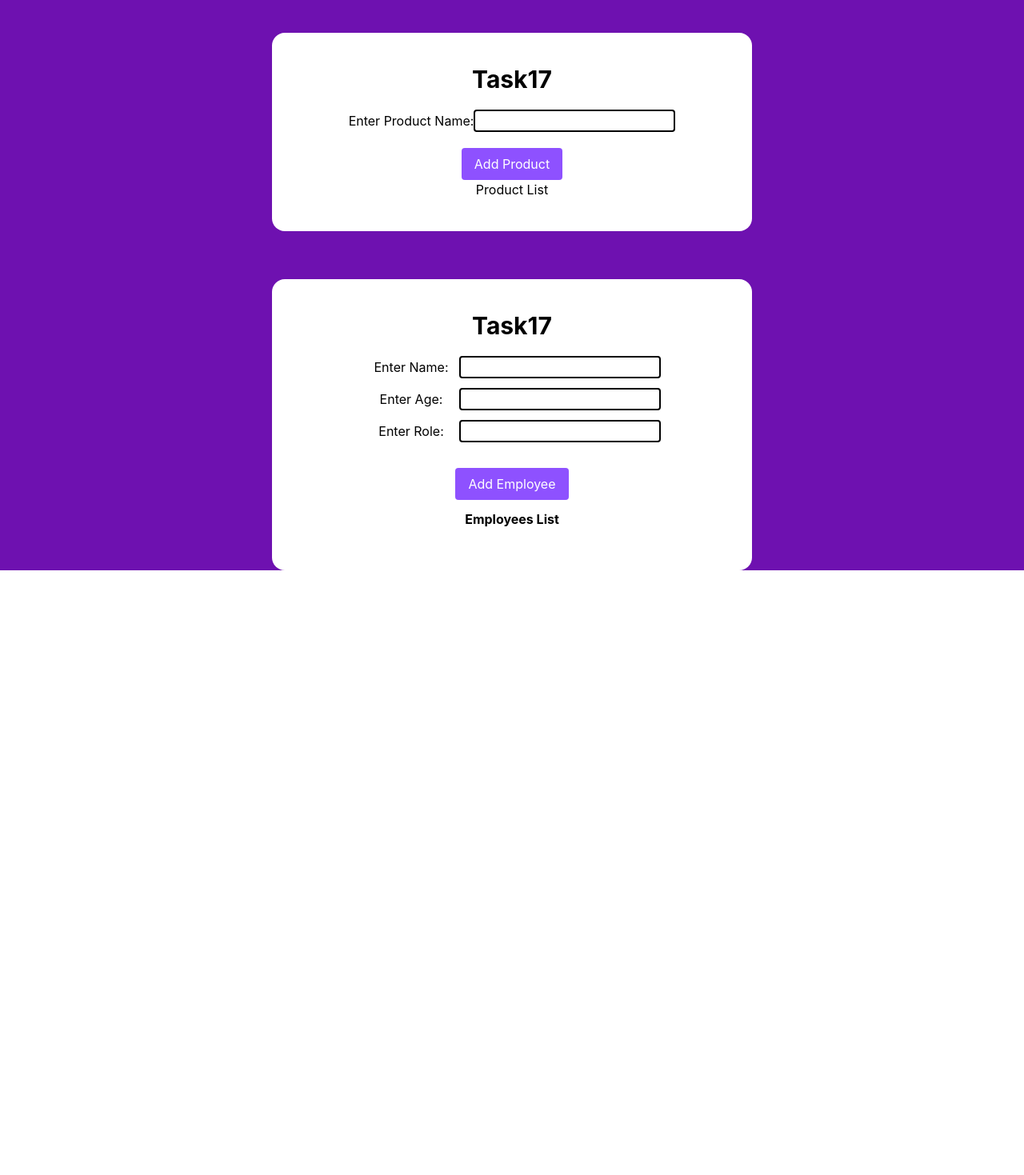
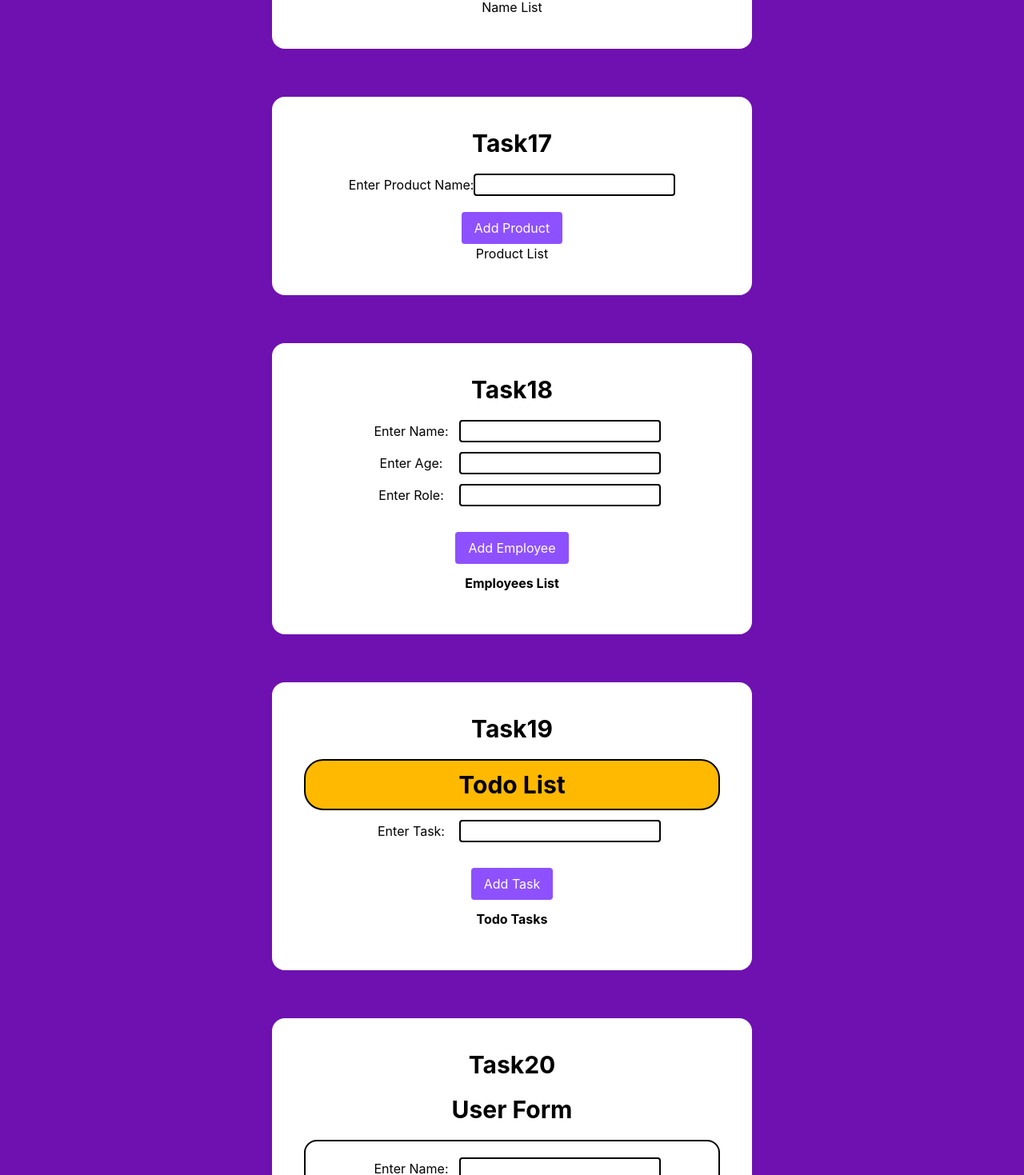
Before and after one commit to GodsonArockiaRaj007/Single-Page, a React (Vite) app: page /Day8 in a window 1280 px wide. Shown: the part 2131-3600 px from the top of the page at 80% size. Before the commit the page ends 2844 px from the top, so only its background shows below. Built offline with nearby package versions, Linux system fonts and the light colour scheme.

Commit message:
Day8 added

```diff
--- a/src/Day8/Task12.jsx
+++ b/src/Day8/Task12.jsx
@@ -27,7 +27,7 @@ const Task12 = () => {
         {full.length>0 &&
             <div>
                 <p className="font-bold">Username: {first}</p>
-                <p className="font-bold">Username: {last}</p>
+                <p className="font-bold">Password: {last}</p>
             </div>
         }
     </div>
--- a/src/Day8/Task13.jsx
+++ b/src/Day8/Task13.jsx
@@ -16,7 +16,7 @@ const Task13 = () => {
 
     <>
     <div className="bg-white rounded-2xl p-5 flex flex-col gap-5 w-70">
-        <h1 className="font-bold text-3xl">Task12</h1>
+        <h1 className="font-bold text-3xl">Task13</h1>
         <label htmlFor="first"> Enter feedback</label>
 
         <textarea name="first" id="first" onChange={handleFirst}  placeholder="Enter here..."></textarea>
--- a/src/Day8/Task14.jsx
+++ b/src/Day8/Task14.jsx
@@ -10,7 +10,7 @@ const Task14 = () => {
 
     <>
     <div className="bg-white rounded-2xl p-5 flex flex-col gap-5 w-70">
-        <h1 className="font-bold text-3xl">Task12</h1>
+        <h1 className="font-bold text-3xl">Task14</h1>
         <label htmlFor="first"> Search</label>
         <input type="search" id="first" className="border-2 rounded" onChange={handleFirst} placeholder="Search" />
 
--- a/src/Day8/Task18.jsx
+++ b/src/Day8/Task18.jsx
@@ -26,7 +26,7 @@ const Task18 = () => {
   return (
      <>
     <div className="bg-white rounded-2xl  flex  flex-col gap-5 w-150 text-center mx-auto mt-15 p-10">
-        <h1 className="font-bold text-3xl">Task17</h1>
+        <h1 className="font-bold text-3xl">Task18</h1>
         <div className="space-y-3">
         <label htmlFor="name" className="w-30 inline-block" >Enter Name:</label>
         <input type="text" id="name" className="border-2 rounded" onChange={handleName} value={name}/> <br />
--- /dev/null
+++ b/src/Day8/Task19.jsx
@@ -0,0 +1,41 @@
+import { useState } from "react"
+
+const Task19 = () => {
+  const [task,setTask]=useState("")
+
+  const [tasks,setTasks]=useState([])
+
+  const handleTask=(e)=>{
+    setTask(e.target.value)
+  }
+const handleClick=()=>{
+
+
+    setTasks((prev)=>[...prev,task])
+    setTask("")
+  }
+  return (
+     <>
+    <div className="bg-white rounded-2xl  flex  flex-col gap-5 w-150 text-center mx-auto mt-15 p-10">
+        <h1 className="font-bold text-3xl">Task19</h1>
+        <div className="space-y-3">
+            <h1 className="font-bold text-3xl bg-amber-400 p-3 rounded-3xl border-2">Todo List</h1>
+        <label htmlFor="name" className="w-30 inline-block" >Enter Task:</label>
+        <input type="text" id="name" className="border-2 rounded" onChange={handleTask} value={task}/> <br />
+        <button className="bg-violet-500 text-white px-4 py-2 rounded mt-5" onClick={handleClick}>Add Task</button>
+        <h1 className="font-bold">Todo Tasks</h1>
+        <div className="flex flex-col justify-center items-center">
+               {tasks.map((e,i)=>(
+                <h1 key={i}>{i+1}.{e}</h1>
+       ))}
+        </div>
+
+
+    </div>
+    </div>
+
+    </>
+  )
+}
+
+export default Task19
--- /dev/null
+++ b/src/Day8/Task20.jsx
@@ -0,0 +1,72 @@
+import { useState } from "react"
+
+const Task20 = () => {
+  const [name,setName]=useState("")
+  const [email,setEmail]=useState("")
+  const [mobile,setMobile]=useState("")
+  const [message,setMessage]=useState("")
+    const [users,setUsers]=useState([])
+  const handleName=(e)=>{
+    setName(e.target.value)
+  }
+  const handleEmail=(e)=>{
+    setEmail(e.target.value)
+  }
+  const handleMobile=(e)=>{
+    setMobile(e.target.value)
+  }
+    const handleMessage=(e)=>{
+    setMessage(e.target.value)
+  }
+  const handleClick=()=>{
+
+
+    setUsers((prev)=>[...prev,{name,email,mobile,message}])
+    setName("")
+    setMobile("")
+    setEmail("")
+    setMessage("")
+  }
+  return (
+     <>
+    <div className="bg-white rounded-2xl  flex  flex-col gap-5 w-150 text-center mx-auto mt-15 p-10">
+        <h1 className="font-bold text-3xl">Task20</h1>
+        <h1 className="font-bold text-3xl">User Form</h1>
+        <div className="space-y-3 border-2 rounded-2xl p-5">
+        <label htmlFor="name" className="w-30 inline-block" >Enter Name:</label>
+        <input type="text" id="name" className="border-2 rounded" onChange={handleName} value={name}/> <br />
+        <label htmlFor="email" className="w-30 inline-block">Enter Email:</label>
+        <input type="text" id="email" className="border-2 rounded" onChange={handleEmail} value={email}/> <br />
+        <label htmlFor="mobile" className="w-30 inline-block">Enter Mobile:</label>
+        <input type="number" id="mobile" className="border-2 rounded" onChange={handleMobile} value={mobile}/> <br />
+        <label htmlFor="message" className="w-30 inline-block -mt-25">Enter Message:</label>
+        <textarea name="message" id="message" className="border-2 rounded" onChange={handleMessage} value={message}/><br />
+        <button className="bg-violet-500 text-white px-4 py-2 rounded mt-5" onClick={handleClick}>Submit</button>
+
+
+       <div>
+           <h1 className="font-bold">Users List</h1>
+           <div className="flex flex-wrap justify-center gap-5">
+  {users.map((e, i) => (
+    <div key={i}className="bg-amber-400 w-60 rounded-3xl p-5 break-words text-left">
+      <p><span className="font-bold">Name:</span> {e.name}</p>
+      <p><span className="font-bold">Email:</span> {e.email}</p>
+      <p><span className="font-bold">Mobile:</span> {e.mobile}</p>
+      <p><span className="font-bold">Message:</span> {e.message}</p>
+    </div>
+  ))}
+</div>
+       </div>
+
+
+
+
+
+    </div>
+    </div>
+
+    </>
+  )
+}
+
+export default Task20
--- a/src/pages/Day8.jsx
+++ b/src/pages/Day8.jsx
@@ -16,11 +16,13 @@ import Task15 from "../Day8/Task15"
 import Task16 from "../Day8/Task16"
 import Task17 from "../Day8/Task17"
 import Task18 from "../Day8/Task18"
+import Task19 from "../Day8/Task19"
+import Task20 from "../Day8/Task20"
 const Day8 = () => {
   return (
     <>
 
-   <div className="bg-purple-800 min-h-screen">
+   <div className="bg-purple-800 min-h-screen p-20">
      < div className="grid grid-cols-1 md:grid-cols-2 lg:grid-cols-3 gap-6">
     <Task1/>
     <Task2/>
@@ -42,6 +44,8 @@ const Day8 = () => {
    <Task16/>
    <Task17/>
    <Task18/>
+   <Task19/>
+   <Task20/>
    </div>
    </>
   )
```
